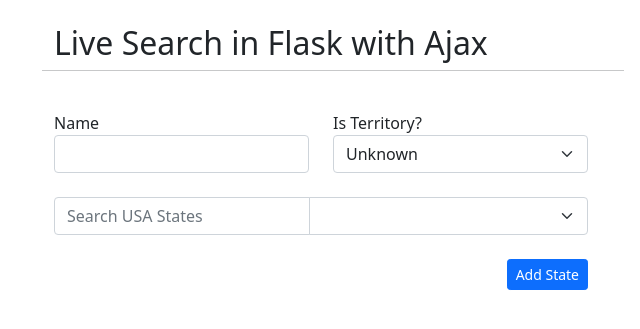
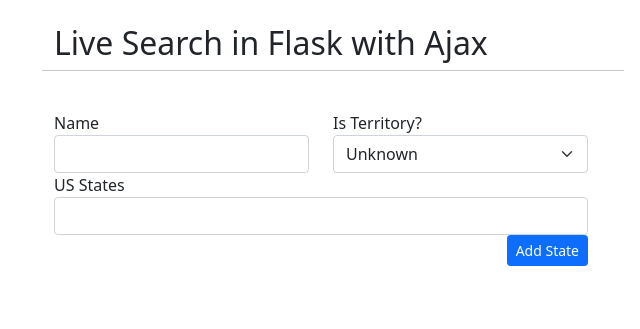
Before and after one commit to nishworks/example-forms, a Flask app: page / in a window 1280 px wide. Shown: the top 329 px of the page, without its empty margins (28-668 px from the left). Run offline with Flask 2, Linux system fonts and the light colour scheme; lists and menus that the app fills with data are empty; some libraries are stand-ins or nearby versions.

Commit message:
Changed states field type to StringField and removed ajax code

```diff
--- a/forms.py
+++ b/forms.py
@@ -5,6 +5,6 @@
 
 class InputForm(FlaskForm):
     name = StringField("Name", validators=[DataRequired()])
-    states = SelectField("US States", validate_choice=False)
+    states = StringField("US States", validators=[DataRequired()])
     territory = SelectField("Is Territory?", choices=["Unknown", "Yes", "No"], default="Unknown", validators=[InputRequired()])
     submit = SubmitField("Add State", validators=[Optional()])
--- a/templates/index.html
+++ b/templates/index.html
@@ -13,25 +13,6 @@
     <script src="https://cdnjs.cloudflare.com/ajax/libs/bootstrap-select/1.12.1/js/bootstrap-select.js"></script>
 
     <script type="text/javascript">
-      function liveSearch(value) {
-        value = value.trim();
-        if (value != "") {
-          $.ajax({
-            url: "search",
-            data: { searchText: value },
-            dataType: "json",
-            success: function (data) {
-              var res = "";
-              for (i in data.results) {
-                res += "<option value=" + data.results[i] + ">" + data.results[i] + "</option>";
-              }
-              $("#states").html(res);
-            },
-          });
-        } else {
-          $("#states").html("");
-        }
-      }
     </script>
   </head>
   <body>
--- a/templates/states.html
+++ b/templates/states.html
@@ -38,10 +38,18 @@
             </div>
           </div>
           <div class="row">
-            <div class="input-group mt-4 mb-4">
-              <input type="text" class="form-control" placeholder="Search USA States" onkeyup="liveSearch(this.value)">
-                {{ form.states(class="form-control form-select") }}
-              </input>
+               <div class="col">
+              {{ form.states.label(class="form-control-label") }}
+              {% if form.states.errors %}
+                  {{ form.states(class="form-control form-control-md is-invalid") }}
+                  <div class="invalid-feedback">
+                      {% for error in form.states.errors %}
+                          <span>{{ error }}</span>
+                      {% endfor %}
+                  </div>
+              {% else %}
+                  {{ form.states(class="form-control form-control-md") }}
+              {% endif %}
             </div>
           </div>
           <div class="input-group mb-3 justify-content-md-end">
```
